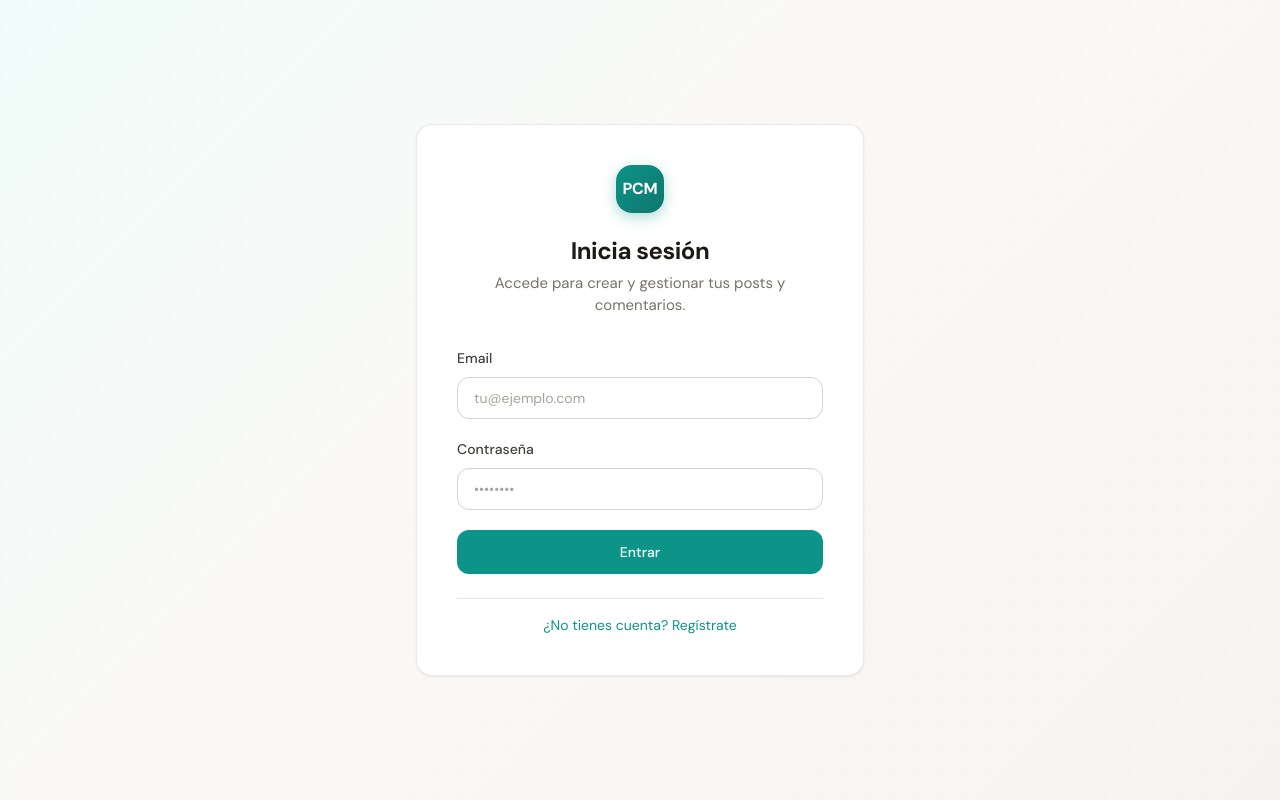
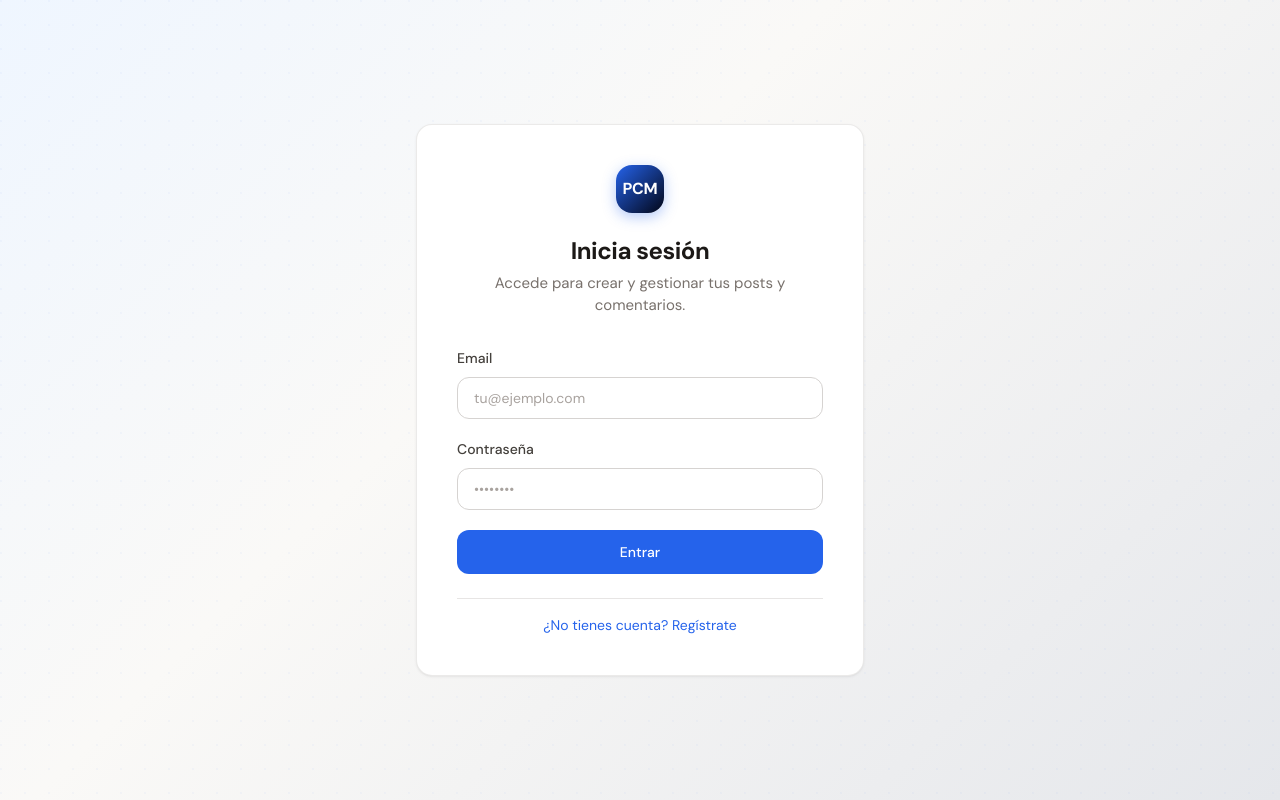
Before and after one commit to WilmerGarcia/Posts-Comments-Manager, an Angular app in the folder frontend/: page /auth in a window 1280 px wide. Built offline with nearby package versions, Linux system fonts and the light colour scheme.

Commit message:
style: :lipstick: Actualizando colores de la ui

```diff
--- a/frontend/src/app/core/services/auth.service.ts
+++ b/frontend/src/app/core/services/auth.service.ts
@@ -2,7 +2,7 @@ import { Injectable } from '@angular/core';
 import { BehaviorSubject, map, tap } from 'rxjs';
 import { HttpClient } from '@angular/common/http';
 import { AuthUser } from '../../models';
-import { environment } from '../../../environments/environment.development';
+import { environment } from '../../../environments/environment';
 
 interface AuthPayload {
   access_token: string;
--- a/frontend/src/app/features/posts/pages/post-detail-page/post-detail-page.component.html
+++ b/frontend/src/app/features/posts/pages/post-detail-page/post-detail-page.component.html
@@ -13,9 +13,11 @@
             <p class="detail-article-author">por {{ p.author }}</p>
           </div>
           <div class="detail-article-status">
-            <span class="detail-badge" [ngClass]="statusBadgeClass(p.status)">
-              {{ statusLabel(p.status) }}
-            </span>
+            @if (isOwner()) {
+              <span class="detail-badge" [ngClass]="statusBadgeClass(p.status)">
+                {{ statusLabel(p.status) }}
+              </span>
+            }
             @if (canPublish()) {
               <button
                 type="button"
@@ -205,7 +207,7 @@
               ></textarea>
             </div>
             <div class="detail-form-footer">
-              <p class="detail-form-hint">Comentarios respetuosos y relacionados con el contenido.</p>
+              <p class="detail-form-hint">Por favor, escribe un comentario respetuoso y relacionado con el contenido.</p>
               <button type="submit" class="btn-primary" [disabled]="savingComment">
                 @if (savingComment) { Guardando… } @else { Publicar comentario }
               </button>
--- a/frontend/src/app/features/posts/pages/post-detail-page/post-detail-page.component.scss
+++ b/frontend/src/app/features/posts/pages/post-detail-page/post-detail-page.component.scss
@@ -15,13 +15,13 @@
   gap: 0.375rem;
   font-size: 0.875rem;
   font-weight: 500;
-  color: #0d9488;
+  color: #2563eb;
   text-decoration: none;
   margin-bottom: 1.25rem;
   transition: color 0.2s;
 
   &:hover {
-    color: #0f766e;
+    color: #1d4ed8;
   }
 }
 
@@ -94,9 +94,9 @@
   }
 
   &.badge-published {
-    background: #d1fae5;
-    color: #047857;
-    border: 1px solid #a7f3d0;
+    background: #dbeafe;
+    color: #1d4ed8;
+    border: 1px solid #bfdbfe;
   }
 }
 
@@ -135,14 +135,14 @@
   font-size: 0.8125rem;
   font-weight: 500;
   color: #ffffff;
-  background: #059669;
+  background: #2563eb;
   border: none;
   border-radius: 0.5rem;
   cursor: pointer;
   transition: background 0.2s;
 
   &:hover {
-    background: #047857;
+    background: #1d4ed8;
   }
 }
 
@@ -266,7 +266,7 @@
   width: 2.25rem;
   height: 2.25rem;
   border-radius: 999px;
-  background: radial-gradient(circle at 30% 20%, #a5f3fc, #0d9488);
+  background: radial-gradient(circle at 30% 20%, #bfdbfe, #1d4ed8);
   display: inline-flex;
   align-items: center;
   justify-content: center;
--- a/frontend/src/app/features/posts/pages/post-detail-page/post-detail-page.component.ts
+++ b/frontend/src/app/features/posts/pages/post-detail-page/post-detail-page.component.ts
@@ -105,7 +105,7 @@ export class PostDetailPageComponent implements OnInit {
     return comment.email === user.email;
   }
 
-  private isOwner(): boolean {
+  isOwner(): boolean {
     if (!this.post || !this.auth.currentUser) return false;
     const user = this.auth.currentUser;
     return this.post.author === (user.name || user.email);
--- a/frontend/src/app/features/posts/pages/post-edit-page/post-edit-page.component.scss
+++ b/frontend/src/app/features/posts/pages/post-edit-page/post-edit-page.component.scss
@@ -13,12 +13,12 @@
   display: inline-block;
   font-size: 0.875rem;
   font-weight: 500;
-  color: #0d9488;
+  color: #2563eb;
   text-decoration: none;
   margin-bottom: 1.25rem;
 }
 .edit-back:hover {
-  color: #0f766e;
+  color: #1d4ed8;
 }
 
 .edit-title {
--- a/frontend/src/app/features/posts/pages/posts-page/posts-page.component.html
+++ b/frontend/src/app/features/posts/pages/posts-page/posts-page.component.html
@@ -249,12 +249,14 @@
           <article class="posts-card card">
             <header class="posts-card-header">
               <h2 class="posts-card-title">{{ post.title }}</h2>
+              @if (view === 'mine') {
                 <span
                   class="posts-card-badge"
                   [ngClass]="statusClass(post.status)"
                 >
                   {{ statusLabel(post.status) }}
                 </span>
+              }
             </header>
             @if (post.images?.length) {
               <div class="posts-card-images">
--- a/frontend/src/app/features/posts/pages/posts-page/posts-page.component.scss
+++ b/frontend/src/app/features/posts/pages/posts-page/posts-page.component.scss
@@ -36,7 +36,7 @@
   width: 2.25rem;
   height: 2.25rem;
   border-radius: 0.625rem;
-  background: linear-gradient(135deg, #0d9488, #0f766e);
+  background: linear-gradient(135deg, #1d4ed8, #020617);
   color: white;
   font-weight: 700;
   font-size: 0.75rem;
@@ -110,8 +110,8 @@
   margin-top: 0.125rem;
 
   &.role-admin {
-    color: #0f766e;
-    background: #ccfbf1;
+    color: #1d4ed8;
+    background: #dbeafe;
   }
 }
 
@@ -400,9 +400,9 @@
   }
 
   &.active {
-    background: #0d9488;
+    background: #2563eb;
     color: white;
-    border-color: #0d9488;
+    border-color: #2563eb;
   }
 }
 
@@ -420,7 +420,7 @@
   width: 0.5rem;
   height: 0.5rem;
   border-radius: 50%;
-  background: #0d9488;
+  background: #2563eb;
   animation: postsPulse 1.2s ease-in-out infinite both;
 
   &:nth-child(2) {
@@ -537,9 +537,9 @@
   }
 
   &.bg-emerald-100 {
-    background: #d1fae5;
-    color: #047857;
-    border: 1px solid #a7f3d0;
+    background: #dbeafe;
+    color: #1d4ed8;
+    border: 1px solid #bfdbfe;
   }
 }
 
@@ -604,11 +604,11 @@
 }
 
 .btn-ver {
-  background: #0d9488;
+  background: #2563eb;
   color: white;
-  border-color: #0d9488;
+  border-color: #2563eb;
 }
 .btn-ver:hover {
-  background: #0f766e;
-  border-color: #0f766e;
+  background: #1d4ed8;
+  border-color: #1d4ed8;
 }
--- a/frontend/src/app/features/posts/services/posts.service.ts
+++ b/frontend/src/app/features/posts/services/posts.service.ts
@@ -2,7 +2,7 @@ import { Injectable } from '@angular/core';
 import { HttpClient, HttpParams } from '@angular/common/http';
 import { map, Observable, tap } from 'rxjs';
 import { Comment, Post, PostStatus } from '../../../models';
-import { environment } from '../../../../environments/environment.development';
+import { environment } from '../../../../environments/environment';
 
 export interface PaginatedResponse<T> {
   items: T[];
--- a/frontend/src/app/pages/auth-page/auth-page.component.scss
+++ b/frontend/src/app/pages/auth-page/auth-page.component.scss
@@ -17,14 +17,14 @@
 .auth-bg-gradient {
   position: absolute;
   inset: 0;
-  background: linear-gradient(135deg, #f0fdfa 0%, #faf9f7 40%, #f5f4f2 100%);
+  background: linear-gradient(135deg, #eff6ff 0%, #faf9f7 40%, #e5e7eb 100%);
 }
 
 .auth-bg-pattern {
   position: absolute;
   inset: 0;
   opacity: 0.4;
-  background-image: radial-gradient(circle at 1px 1px, rgb(13 148 136 / 0.08) 1px, transparent 0);
+  background-image: radial-gradient(circle at 1px 1px, rgb(37 99 235 / 0.08) 1px, transparent 0);
   background-size: 24px 24px;
 }
 
@@ -63,13 +63,13 @@
   width: 3rem;
   height: 3rem;
   border-radius: 1rem;
-  background: linear-gradient(135deg, #0d9488, #0f766e);
+  background: linear-gradient(135deg, #2563eb, #020617);
   color: white;
   font-weight: 700;
   font-size: 1rem;
   letter-spacing: -0.02em;
   margin-bottom: 1.25rem;
-  box-shadow: 0 4px 14px rgb(13 148 136 / 0.35);
+  box-shadow: 0 4px 14px rgb(37 99 235 / 0.35);
 }
 
 .auth-title {
@@ -141,12 +141,12 @@
   padding: 0;
   background: none;
   font: inherit;
-  color: #0d9488;
+  color: #2563eb;
   cursor: pointer;
   text-decoration: none;
 }
 
 .auth-link:hover {
-  color: #0f766e;
+  color: #1d4ed8;
   text-decoration: underline;
 }
--- a/frontend/src/environments/environment.ts
+++ b/frontend/src/environments/environment.ts
@@ -1,4 +1,4 @@
 export const environment = {
-  production: true,
+  production: false,
   apiUrl: 'http://localhost:3000',
 };
--- a/frontend/src/styles.scss
+++ b/frontend/src/styles.scss
@@ -3,8 +3,8 @@
 @tailwind utilities;
 
 :root {
-  --color-brand: #0d9488;
-  --color-brand-hover: #0f766e;
+  --color-brand: #2563eb;
+  --color-brand-hover: #1d4ed8;
   --color-surface: #faf9f7;
   --color-text: #1c1917;
   --color-text-muted: #78716c;
@@ -51,10 +51,10 @@ textarea::placeholder {
 
   /* Botones chip reutilizables para acciones pequeñas (editar / eliminar, etc.) */
   .btn-chip-success {
-    @apply inline-flex items-center gap-1 rounded-full border border-emerald-200 bg-emerald-50
-           text-emerald-600 text-xs font-medium px-3 py-1
-           hover:bg-emerald-600 hover:text-emerald-50 hover:border-emerald-600
-           focus:outline-none focus:ring-2 focus:ring-emerald-400 focus:ring-offset-2
+    @apply inline-flex items-center gap-1 rounded-full border border-sky-200 bg-sky-50
+           text-sky-600 text-xs font-medium px-3 py-1
+           hover:bg-sky-600 hover:text-sky-50 hover:border-sky-600
+           focus:outline-none focus:ring-2 focus:ring-sky-400 focus:ring-offset-2
            disabled:opacity-50 disabled:cursor-not-allowed
            transition-colors duration-200;
   }
--- a/frontend/tailwind.config.js
+++ b/frontend/tailwind.config.js
@@ -10,16 +10,16 @@ module.exports = {
       },
       colors: {
         brand: {
-          50: '#f0fdfa',
-          100: '#ccfbf1',
-          200: '#99f6e4',
-          300: '#5eead4',
-          400: '#2dd4bf',
-          500: '#14b8a6',
-          600: '#0d9488',
-          700: '#0f766e',
-          800: '#115e59',
-          900: '#134e4a',
+          50: '#eff6ff',
+          100: '#dbeafe',
+          200: '#bfdbfe',
+          300: '#93c5fd',
+          400: '#60a5fa',
+          500: '#3b82f6',
+          600: '#2563eb',
+          700: '#1d4ed8',
+          800: '#1e40af',
+          900: '#1e3a8a',
         },
         surface: {
           DEFAULT: '#faf9f7',
```
Also changed, not shown: frontend/src/assets/logo-pcm.png (added). Lines whose indentation alone changed are shown as unchanged.
